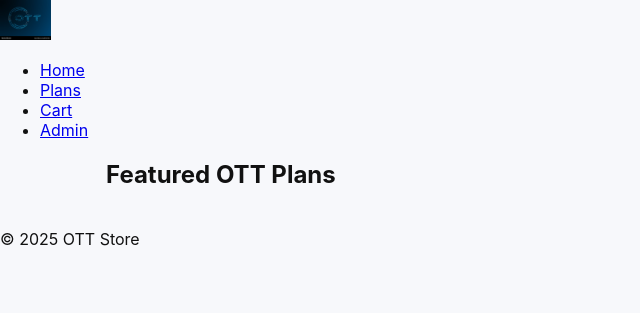
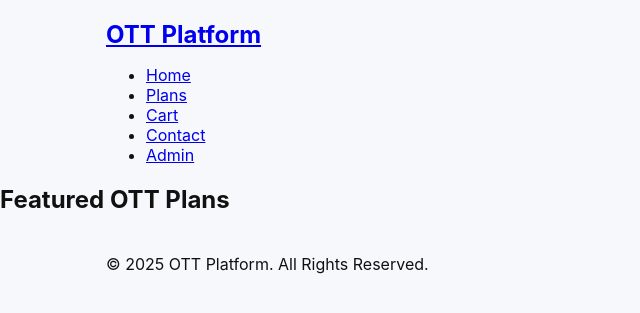
Before and after one commit to kafeelk528-ship-it/ott-minor-fixed, a Flask app: page / in a window 1280 px wide. Shown: the top 313 px of the page, without its empty margins (0-640 px from the left). Run offline with Flask 3, Linux system fonts and the light colour scheme.

Commit message:
Update base.html

```diff
--- a/templates/base.html
+++ b/templates/base.html
@@ -2,38 +2,47 @@
 <html lang="en">
 <head>
     <meta charset="UTF-8">
-    <title>OTT Store</title>
+    <meta name="viewport" content="width=device-width, initial-scale=1.0">
+    <title>{{ title if title else "OTT Platform" }}</title>
+
     <link rel="stylesheet" href="{{ url_for('static', filename='css/style.css') }}">
 </head>
+
 <body>
 
+    <!-- NAVBAR -->
+    <header>
         <nav class="navbar">
-    <a href="{{ url_for('home') }}" class="logo">
-        <img src="{{ url_for('static', filename='img/logo-dark.png') }}" height="40">
+            <div class="container">
+
+                <!-- FIXED HOME LINK -->
+                <a href="{{ url_for('index') }}" class="logo">
+                    <h2 style="margin: 0; padding: 0;">OTT Platform</h2>
                 </a>
 
                 <ul class="nav-links">
-        <li><a href="{{ url_for('home') }}">Home</a></li>
-        <li><a href="{{ url_for('plans_page') }}">Plans</a></li>
-        <li><a href="{{ url_for('cart_page') }}">Cart</a></li>
+                    <li><a href="{{ url_for('index') }}">Home</a></li>
+                    <li><a href="{{ url_for('plans') }}">Plans</a></li>
+                    <li><a href="{{ url_for('cart') }}">Cart</a></li>
+                    <li><a href="{{ url_for('contact') }}">Contact</a></li>
                     <li><a href="{{ url_for('admin_login') }}">Admin</a></li>
                 </ul>
+
+            </div>
         </nav>
+    </header>
 
+    <!-- MAIN CONTENT -->
+    <main>
+        {% block content %}
+        {% endblock %}
+    </main>
+
+    <!-- FOOTER -->
+    <footer>
         <div class="container">
-    {% with messages = get_flashed_messages(with_categories=true) %}
-        {% if messages %}
-            {% for cat, msg in messages %}
-                <div class="alert {{ cat }}">{{ msg }}</div>
-            {% endfor %}
-        {% endif %}
-    {% endwith %}
-
-    {% block content %}{% endblock %}
+            <p>© 2025 OTT Platform. All Rights Reserved.</p>
         </div>
-
-<footer>
-    <p>© {{ 2025 }} OTT Store</p>
     </footer>
 
 </body>
```
Lines whose indentation alone changed are shown as unchanged.
